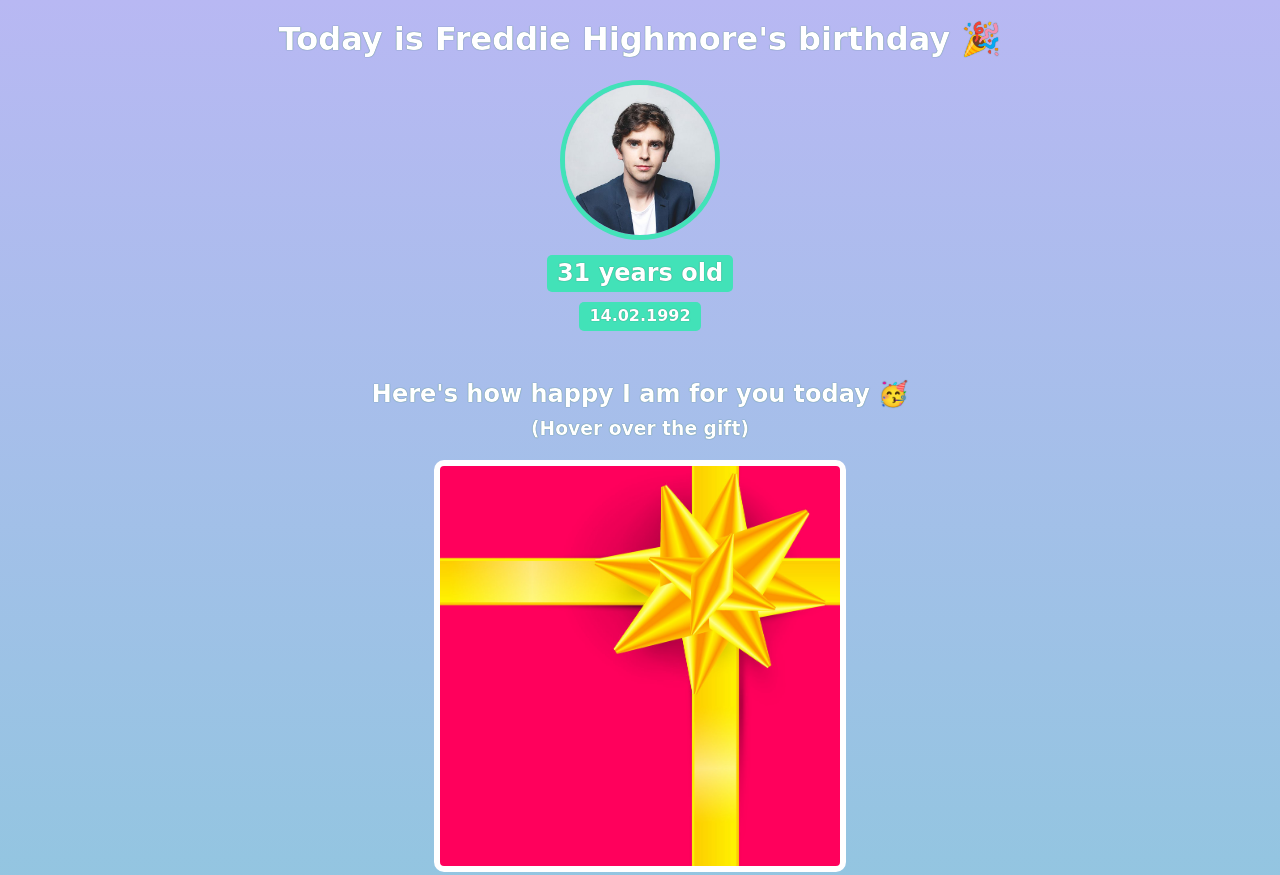
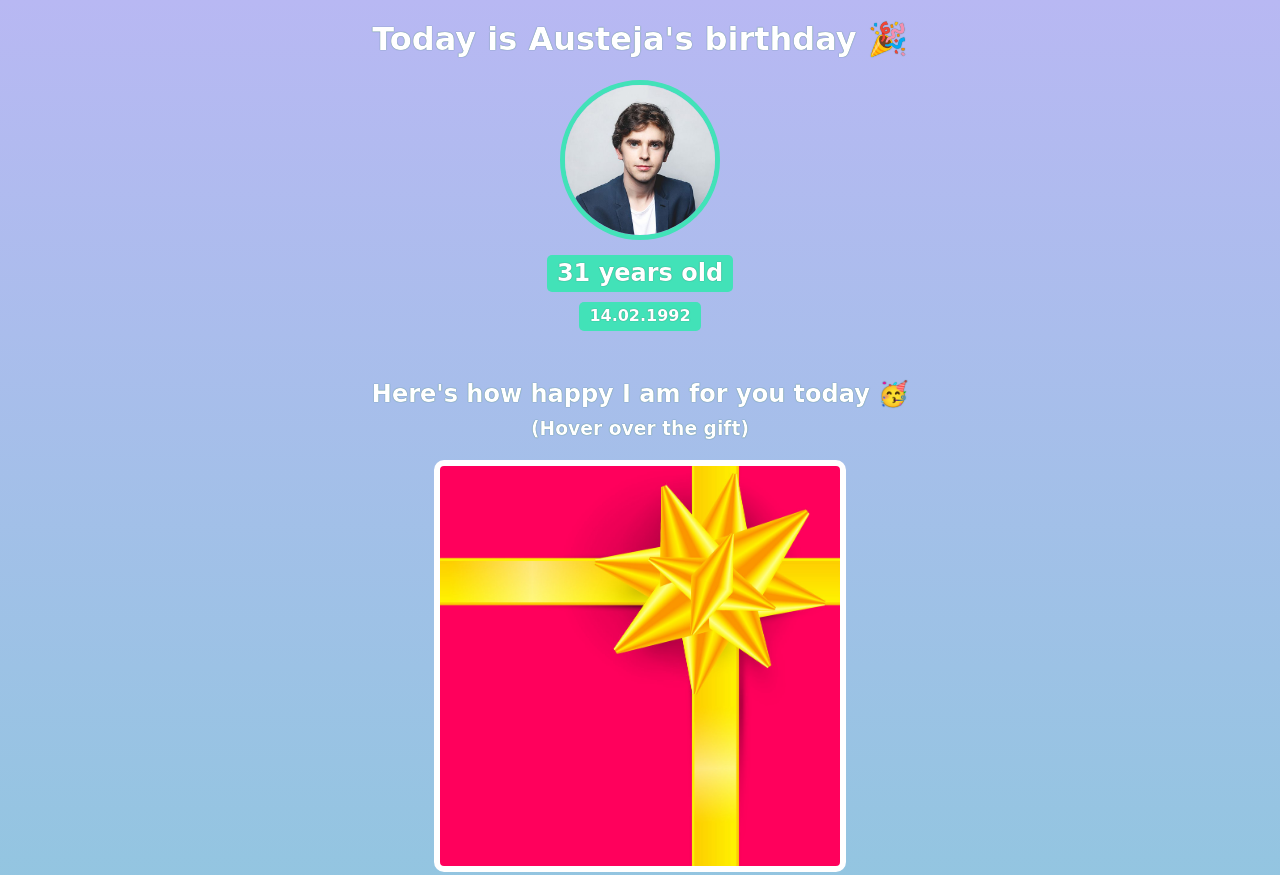
Before and after one commit to AustejaSk/birthday-gift-site, a website built with Vite: page index.html in a window 1280 px wide. Shown: the top 875 px of the page. Built offline with nearby package versions, Linux system fonts and the light colour scheme; a web font is replaced by a local one.

Commit message:
Update index.html

```diff
--- a/index.html
+++ b/index.html
@@ -7,7 +7,7 @@
     </head>
     <body>
         <div id="header">
-            <h1>Today is Freddie Highmore's birthday 🎉</h1>
+            <h1>Today is Austeja's birthday 🎉</h1>
             <img id="bff-img" src="images/freddie-highmore.jpg">
             <h2 id="bday-age">31 years old</h2>
             <h4 id="bday-date">14.02.1992</h4>
```
